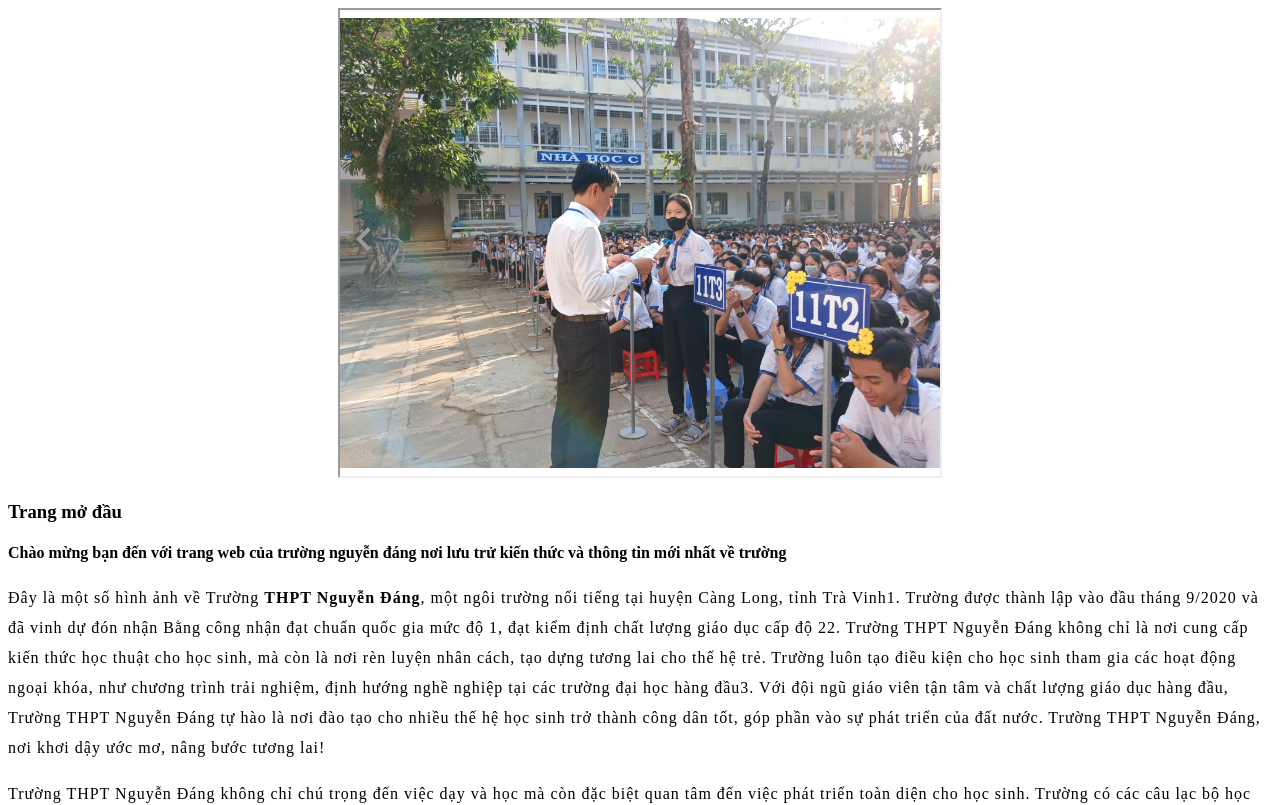
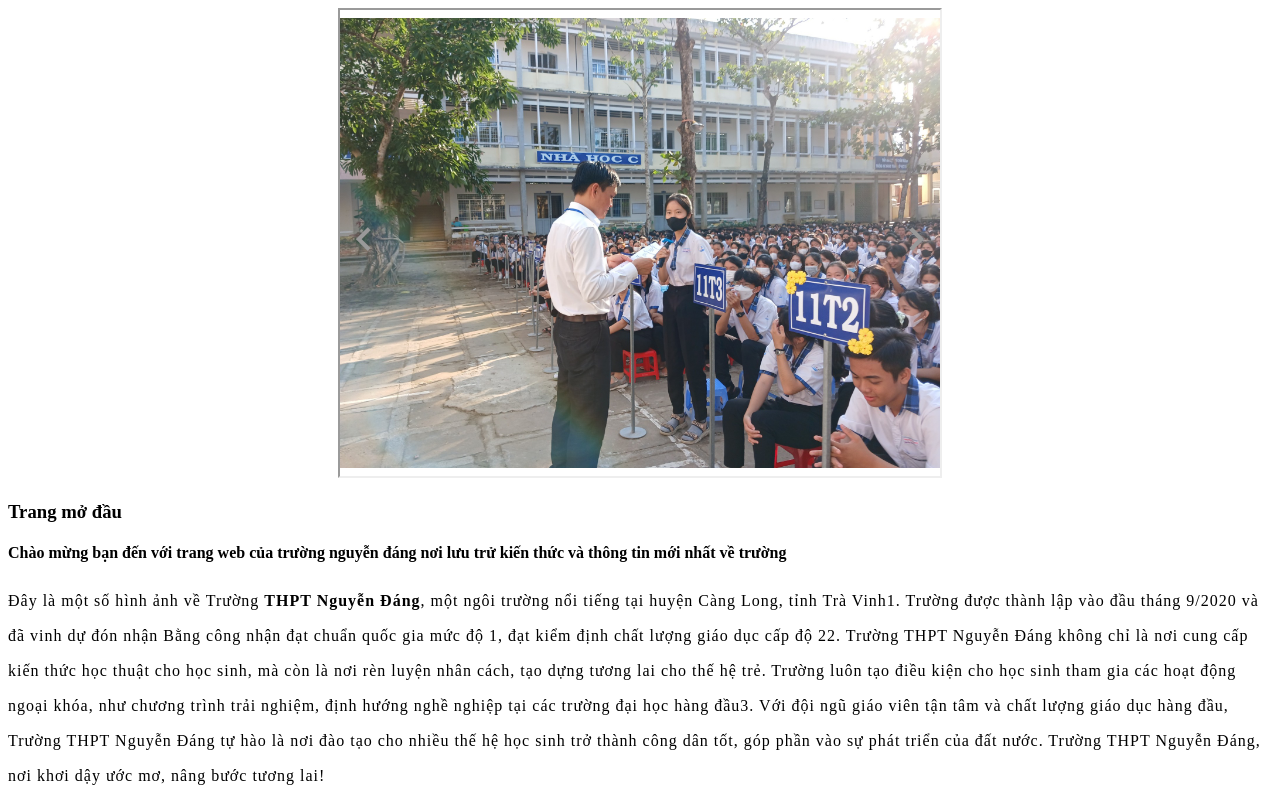
Before and after one commit to NamMai195/THPTNGUYENDANG, a plain HTML site: page trangchu chay anh/index.html in a window 1280 px wide. Shown: the top 805 px of the page. Drawn offline with nearby package versions, Linux system fonts and the light colour scheme.

Commit message:
update 1.1 line0height 35

```diff
--- a/trangchu chay anh/index.html
+++ b/trangchu chay anh/index.html
@@ -6,7 +6,7 @@
     <title>Document</title>
     <style>
       p {
-        line-height: 30px;
+        line-height: 35px;
         letter-spacing: 1px;
       }
     </style>
```
